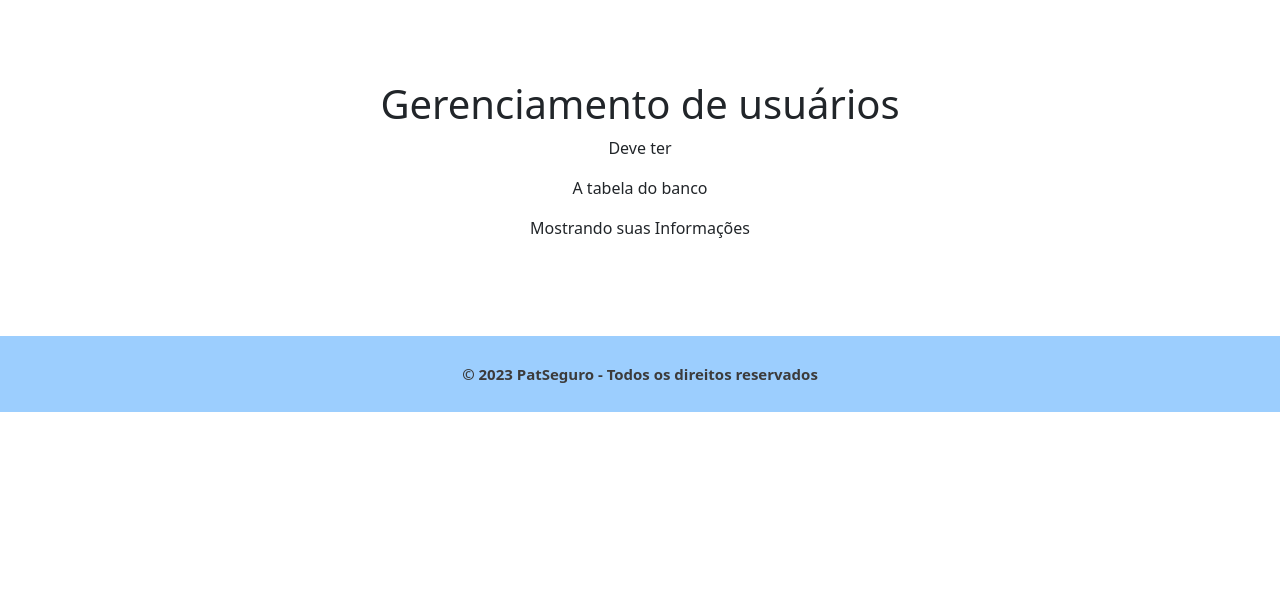
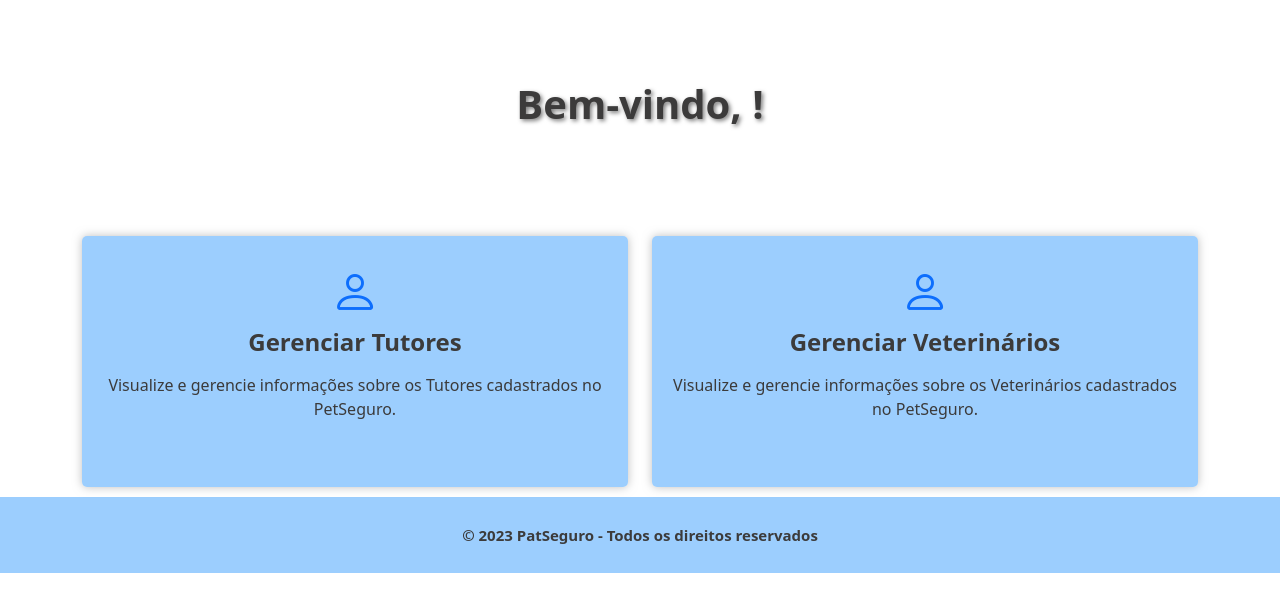
Before and after one commit to TiagoKblo/PI3-CidadesInteligentes-PetSeguro, a PHP site: page /app/gerenciar-usuarios.html in a window 1280 px wide. Shown: the part 95-707 px from the top of the page. Run offline with PHP 8.4, Linux system fonts and the light colour scheme.

Commit message:
atualização fichapet e gerenciar usuarios

```diff
--- a/app/gerenciar-usuarios.html
+++ b/app/gerenciar-usuarios.html
@@ -68,12 +68,46 @@
         </div>
       </div>
   </nav>
-<section>
-  <h1>Gerenciamento de usuários</h1>
-  <p>Deve ter</p>
-  <p>A tabela do banco</p>
-  <p>Mostrando suas Informações</p>
+<!-- Seção do Gerenciar Usuários -->
+<section class="gerenciar-usuarios-section" id="gerenciar-usuarios">
+  <div class="container">
+      <div class="row justify-content-center text-center mb-5">
+          <div class="col-md-8" data-aos="fade-up" data-aos-delay="500">
+              <h2 class="section-heading">Bem-vindo, <?php echo $nomeUsuario; ?>!</h2>
+              <p class="section-subheading">Gerencie os usuários do PetSeguro, incluindo Tutores e Veterinários.</p>
+          </div>
+      </div>
+
+      <div class="row">
+          <!-- Gerenciar Tutores -->
+          <div class="col-md-6" data-aos="fade-up" data-aos-delay="500">
+              <div class="gerenciar-usuarios-feature text-center">
+                  <div class="gerenciar-usuarios-icon">
+                      <a href="gerenciar-tutores.php">
+                          <i class="bi bi-person"></i>
+                      </a>
+                  </div>
+                  <h3 class="mb-3">Gerenciar Tutores</h3>
+                  <p>Visualize e gerencie informações sobre os Tutores cadastrados no PetSeguro.</p>
+              </div>
+          </div>
+
+          <!-- Gerenciar Veterinários -->
+          <div class="col-md-6" data-aos="fade-up" data-aos-delay="500">
+              <div class="gerenciar-usuarios-feature text-center">
+                  <div class="gerenciar-usuarios-icon">
+                      <a href="gerenciar-veterinarios.php">
+                          <i class="bi bi-person"></i>
+                      </a>
+                  </div>
+                  <h3 class="mb-3">Gerenciar Veterinários</h3>
+                  <p>Visualize e gerencie informações sobre os Veterinários cadastrados no PetSeguro.</p>
+              </div>
+          </div>
+      </div>
+  </div>
 </section>
+
 
 
 <!-- Rodapé -->
--- a/app/styles.css
+++ b/app/styles.css
@@ -58,7 +58,7 @@
 .navbar-custom .navbar-nav .nav-item.dropdown .dropdown-menu {
     background-color: rgba(59, 157, 254, 0.5);
     border: none;
-    border-radius: 0;
+    border-radius: 10;
     box-shadow: 0 4px 6px rgba(0, 0, 0, 0.1);
 }
 
@@ -820,7 +820,7 @@
 /* CSS para a Seção do Dashboard */
 .dashboard-section {
     background-color: rgba(255, 255, 255, 0.8);
-    padding: 50px 0;
+    padding: 10px 0;
 
 
 }
@@ -856,6 +856,44 @@
 .dashboard-feature p {
     color: #3c3b3b;
 }
+/* CSS para a Seção do Gerenciar Usuários */
+.gerenciar-usuarios-section {
+    background-color: rgba(255, 255, 255, 0.8);
+    padding: 10px 0;
+}
+
+.gerenciar-usuarios-icon {
+    font-size: 3rem;
+    color: #3c3b3b;
+}
+
+.gerenciar-usuarios-feature {
+    text-align: center;
+    padding: 20px;
+    margin-bottom: 30px;
+    background-color: rgba(59, 157, 254, 0.5);
+    border-radius: 5px;
+    box-shadow: 0 0 10px rgba(128, 128, 128, 0.5);
+    transition: background-color 0.3s;
+    height: 100%; /* Define a altura de todas as seções como 100% */
+}
+
+.gerenciar-usuarios-feature:hover {
+    background-color: rgba(128, 128, 128, 0.5);
+}
+
+/* Texto dentro da Seção do Gerenciar Usuários */
+.gerenciar-usuarios-feature h3 {
+    margin-bottom: 15px;
+    font-size: 24px;
+    font-weight: bold;
+    color: #3c3b3b;
+}
+
+.gerenciar-usuarios-feature p {
+    color: #3c3b3b;
+}
+
 /* Estilo para o Mapa */
 #map {
     height: 600px; /* Altura desejada para a div do mapa */
```
Also changed, not shown: app/fichapet.php (+10 -11 lines).
